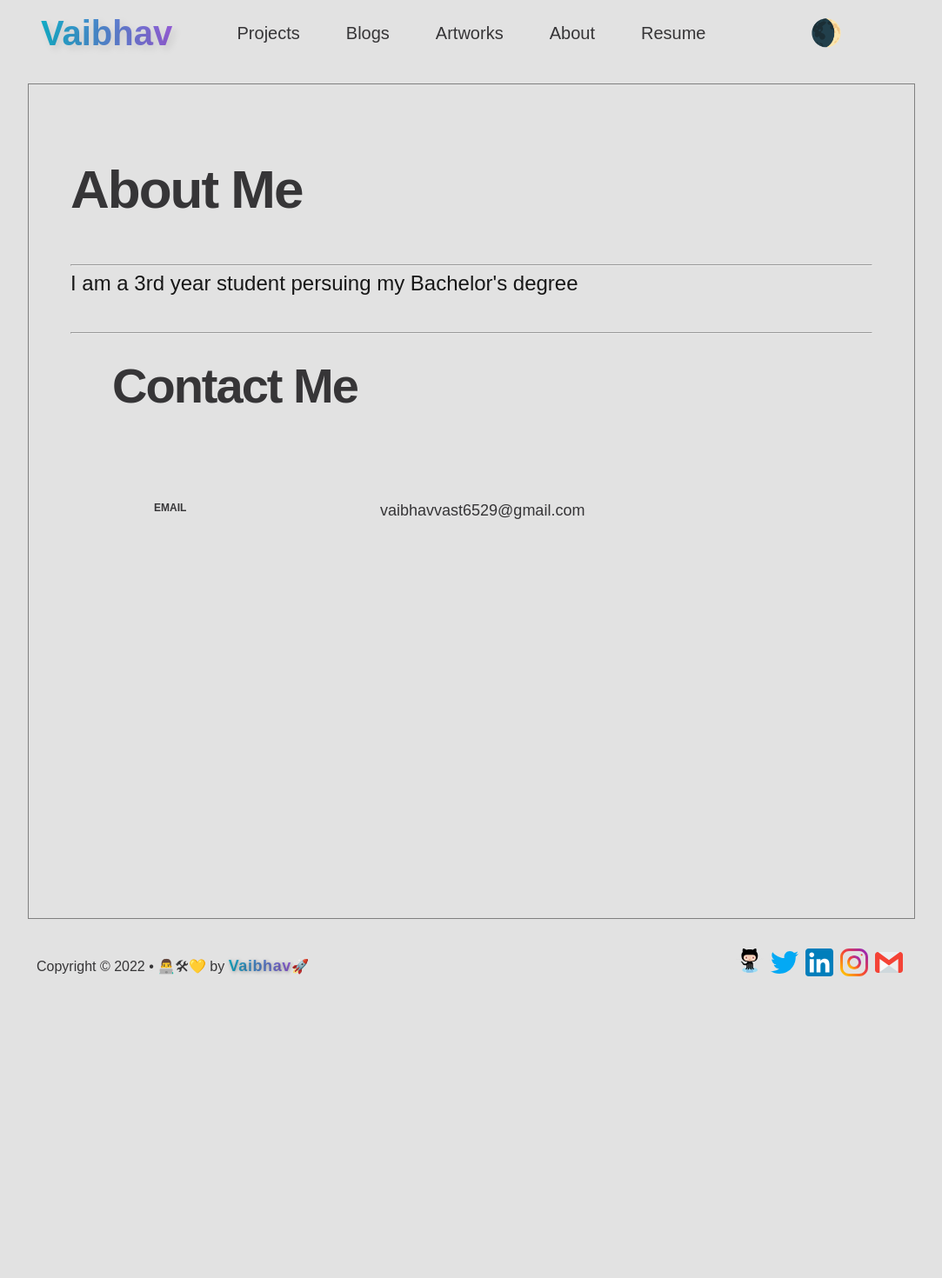
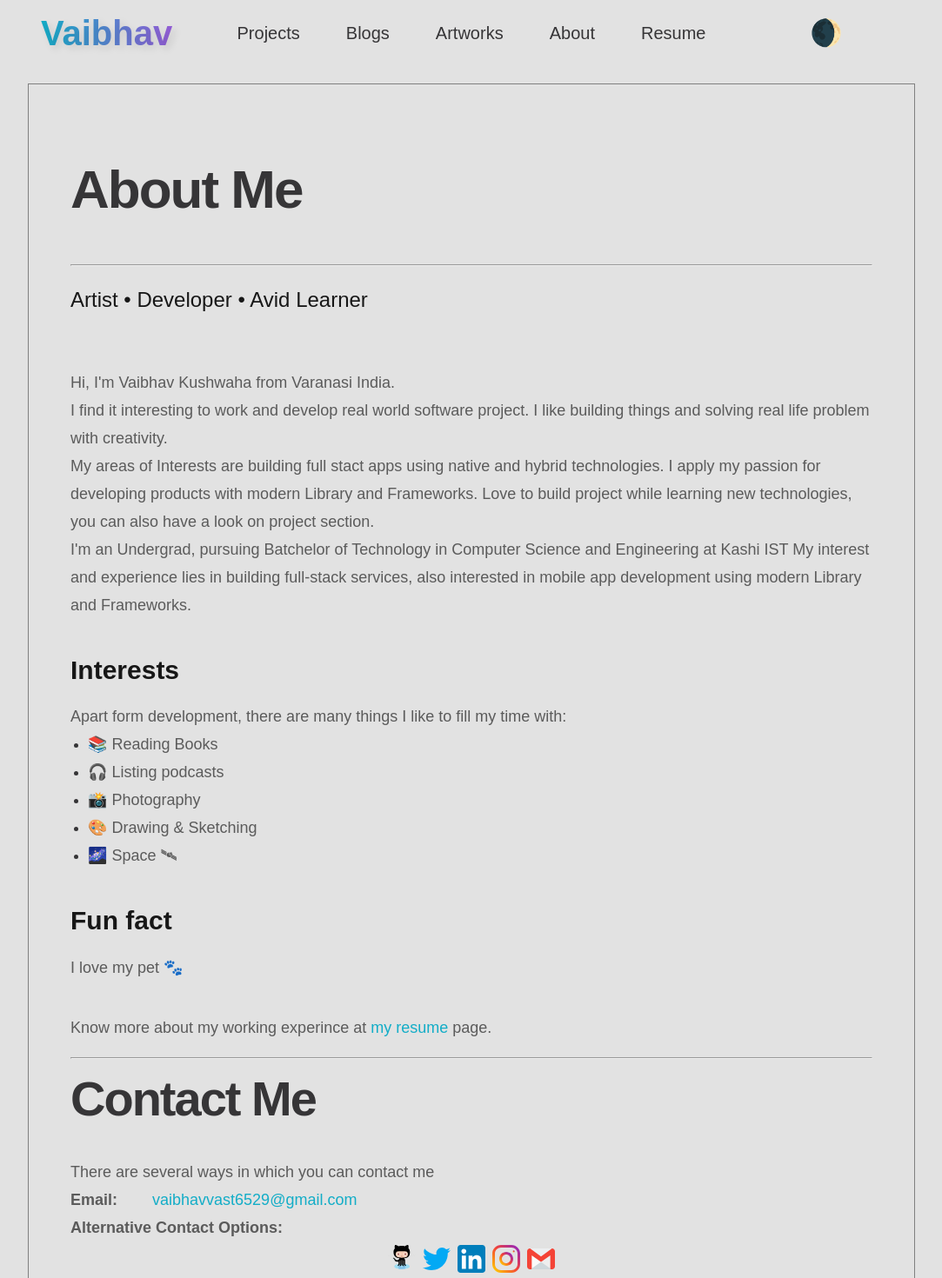
Before and after one commit to sketchomania/portfolio, a Next.js app: page /about in a window 1280 px wide. Shown: the part 20-1490 px from the top of the page at 87% size, without its empty margins (98-1181 px from the left). Before the commit the page ends 1186 px from the top, so only its background shows below. Built offline with nearby package versions, Linux system fonts and the light colour scheme.

Commit message:
feat: completed about me section

```diff
--- /dev/null
+++ b/src/components/about/About.js
@@ -0,0 +1,110 @@
+import Strings from "../../constants/strings";
+import {
+  HeaderThree,
+  LinkText,
+  Section,
+  SectionSubText,
+  SectionText,
+  SectionTitle,
+  UnderlineGrow,
+} from "../../styles/GlobalComponents";
+import ContactIcons from "../contact/ContactIcons";
+import {
+  FlexDiv,
+  SectionContainer,
+  SectionPointsContainer,
+} from "../resume/ResumeStyles";
+
+const About = () => {
+  return (
+    <>
+      <Section>
+        <>
+          <UnderlineGrow lar>
+            <SectionTitle main>About Me</SectionTitle>
+          </UnderlineGrow>
+          <br />
+          <hr />
+          <br />
+          <UnderlineGrow>
+            <SectionText>{Strings.aboutSubtext}</SectionText>
+          </UnderlineGrow>
+        </>
+
+        <>
+          <br />
+          <SectionSubText>{Strings.aboutSubtext1}</SectionSubText>
+          <SectionSubText>{Strings.aboutSubtext2}</SectionSubText>
+          <SectionSubText>{Strings.aboutSubtext3}</SectionSubText>
+          <SectionSubText>{Strings.aboutSubtext4}</SectionSubText>
+          <br />
+        </>
+
+        <>
+          <br />
+          <HeaderThree title pb>
+            {Strings.interest}
+          </HeaderThree>
+          <SectionSubText>{Strings.interestSubTex}</SectionSubText>
+          <SectionPointsContainer>
+            {Strings.interestList.map((item) => (
+              <li style={{ maxWidth: "max-content" }}>
+                <SectionSubText>{item}</SectionSubText>
+              </li>
+            ))}
+          </SectionPointsContainer>
+          <br />
+        </>
+
+        <>
+          <br />
+          <HeaderThree title pb>
+            {"Fun fact"}
+          </HeaderThree>
+          <SectionSubText>{"I love my pet 🐾"}</SectionSubText>
+          <br />
+        </>
+
+        <>
+          <br />
+          <SectionSubText>
+            {Strings.knowMore}
+            <LinkText>{"my resume"}</LinkText>
+            {" page."}
+          </SectionSubText>
+          <br />
+        </>
+
+        <>
+          <hr />
+          <br />
+          <UnderlineGrow>
+            <SectionTitle>{Strings.contact}</SectionTitle>
+          </UnderlineGrow>
+          <br />
+          <SectionSubText>{Strings.contactSubText}</SectionSubText>
+          <FlexDiv>
+            <SectionSubText style={{ fontWeight: 700, marginRight: "4rem" }}>
+              {"Email:"}
+            </SectionSubText>
+            <SectionSubText>
+              <LinkText href="mailto:vaibhavvast6529@gmail.com">
+                {Strings.email}
+              </LinkText>
+            </SectionSubText>
+          </FlexDiv>
+          {/* <FlexDiv> */}
+          <SectionSubText style={{ fontWeight: 700 }}>
+            {Strings.alternateContact}
+          </SectionSubText>
+          <ContactIcons />
+          {/* </FlexDiv> */}
+          <br />
+          <br />
+        </>
+      </Section>
+    </>
+  );
+};
+
+export default About;
--- a/src/constants/strings.js
+++ b/src/constants/strings.js
@@ -32,7 +32,36 @@ const Strings = {
     "I have worked with a range of technoligies in the we development world. From Back-end to Design",
   // About
   about: "About Me",
-
+  aboutSubtext: `Artist • Developer • Avid Learner`,
+  aboutSubtext1: `Hi, I'm Vaibhav Kushwaha from Varanasi India.`,
+  aboutSubtext2: `
+  I find it interesting to work and develop real world software project. I like building things and solving real life problem with creativity.
+  `,
+  aboutSubtext3: `
+  My areas of Interests are building full stact apps using native and hybrid technologies. I apply my passion for developing products with modern Library and Frameworks.
+  Love to build project while learning new technologies, you can also have a look on project section.
+  `,
+  aboutSubtext4: `
+    I'm an Undergrad, pursuing Batchelor of Technology in Computer Science and Engineering at Kashi IST
+    My interest and experience lies in building full-stack services, also interested in mobile app development using modern Library and Frameworks.
+    `,
+  // P.S. this website is open-source and availabe on Github.
+  knowMore: `Know more about my working experince at `,
+  // Interests
+  interest: `Interests`,
+  interestSubTex: `Apart form development, there are many things I like to fill my time with:`,
+  interestList: [
+    "📚 Reading Books",
+    "🎧 Listing podcasts",
+    "📸 Photography",
+    "🎨 Drawing & Sketching",
+    "🌌 Space 🛰",
+  ],
+  // Contact
+  contact: `Contact Me`,
+  contactSubText: `There are several ways in which you can contact me`,
+  email: `vaibhavvast6529@gmail.com`,
+  alternateContact: `Alternative Contact Options: `,
 };
 
 export default Strings;
--- a/src/pages/about.js
+++ b/src/pages/about.js
@@ -1,33 +1,16 @@
 import React from "react";
 
 import Layout from "../layout/Layout";
-import {
-  Section,
-  SectionText,
-  SectionTitle,
-  UnderlineGrow,
-} from "../styles/GlobalComponents";
-import Footer from "../components/footer-copy/Footer";
+import About from "../components/about/About";
 
-const About = (props) => {
+const AboutMe = (props) => {
   return (
     <>
       <Layout theme={props.theme} toggleTheme={props.toggleTheme}>
-        <Section>
-          <UnderlineGrow lar>
-            <SectionTitle main>About Me</SectionTitle>
-          </UnderlineGrow>
-          <br />
-          <hr />
-          <SectionText>
-            I am a 3rd year student persuing my Bachelor&apos;s degree
-          </SectionText>
-          <hr />
-          <Footer />
-        </Section>
+        <About />
       </Layout>
     </>
   );
 };
 
-export default About;
+export default AboutMe;
```
